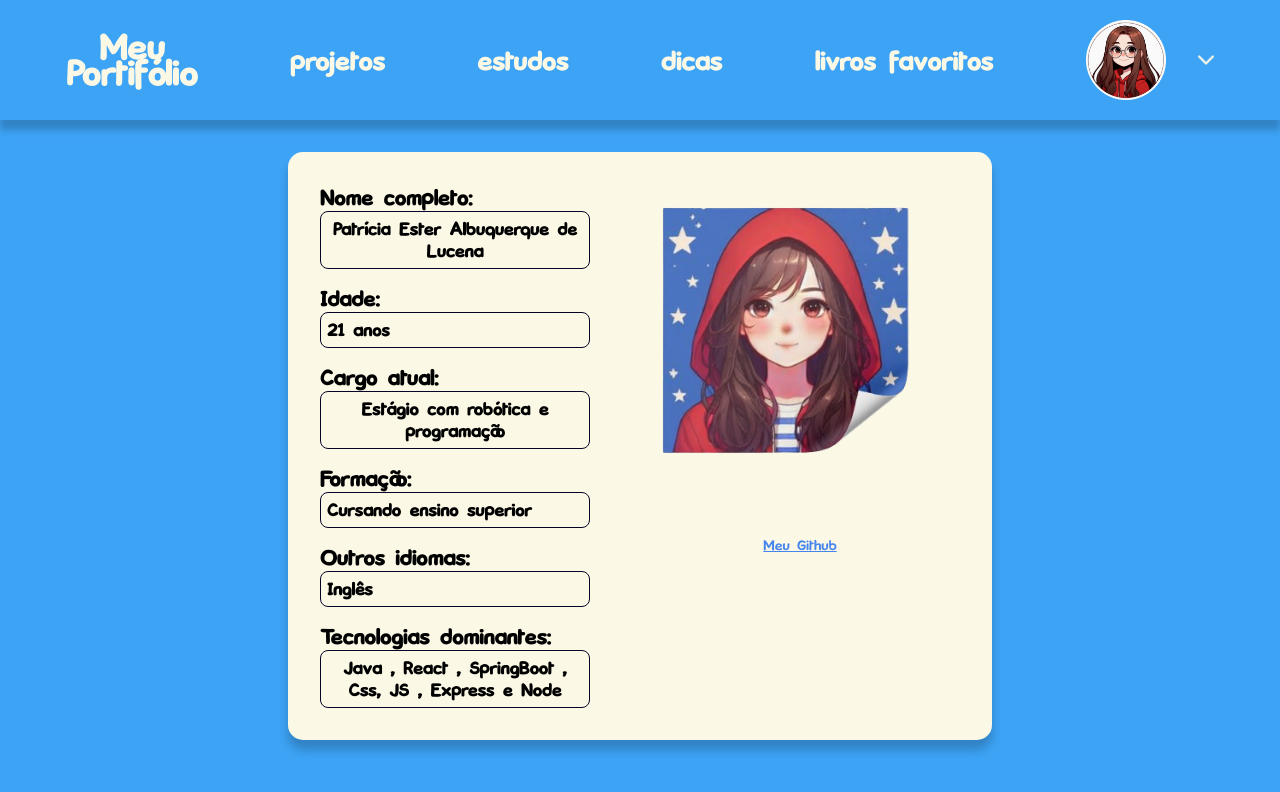
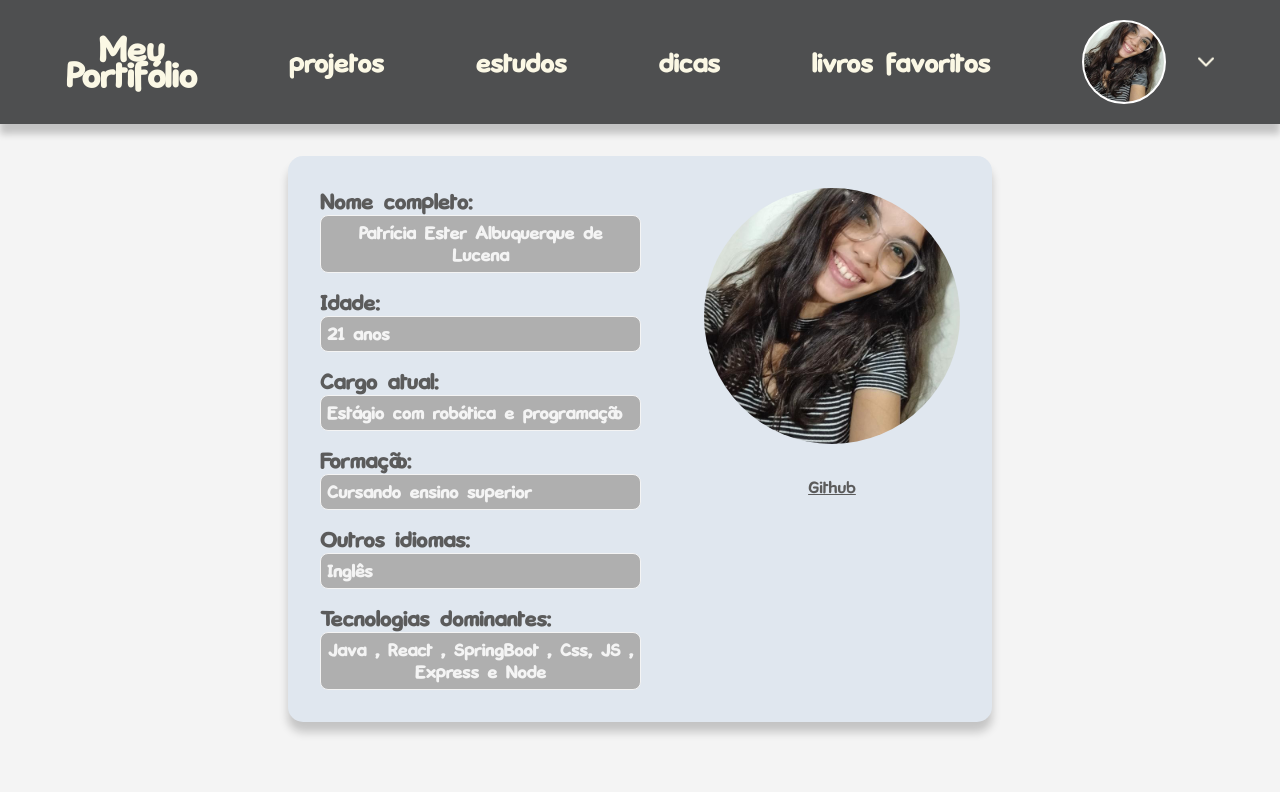
Before and after one commit to Patyadl/MeuPortifolio, a React (Vite) app: page /sobre in a window 1280 px wide. Shown: the top 792 px of the page. Built offline with nearby package versions, Linux system fonts and the light colour scheme.

Commit message:
modificando estilo do portifólio e adicionando imagens

```diff
--- a/src/components/Estudos/estudos.css
+++ b/src/components/Estudos/estudos.css
@@ -4,7 +4,7 @@
     margin-top: 4rem;
     text-align: center;
     color: #040027;
-    background:#FBF8E5;
+    background-color: #e0e7ef;
     padding: 10px;
     width: 40%;
   border-radius: 5px;
@@ -55,7 +55,7 @@
     border-radius: 15px;
     margin-bottom: 5rem;
     margin: 2rem;
-    background-color: #f7f6f15a;
+    background-color: #e0e7ef;
 }
 #texto{
     text-align: justify;
--- a/src/components/Home/home.css
+++ b/src/components/Home/home.css
@@ -5,7 +5,7 @@
 
 }
 body {
-    background-color: #3DA3F5;
+    background-color: #f4f4f4;
     margin: 0;
     padding: 0;
 }
@@ -18,15 +18,15 @@ body {
     left: 0;
     width: 200px;
     height: 100px;
-    background:#FBF8E5;
+    background:#4e4f50;
     border-radius: 50% / 100% 100% 0 0;
     overflow: hidden;
 
 }
 #semicirculo h1 {
     text-align: center;
-    color: #070328;
-    font-size: xx-large;
+    color: #f4f4f4;
+    font-size: x-large;
     line-height: 1;
     display: flex;
     justify-content: center;
@@ -39,7 +39,7 @@ body {
     right: 0;
 }
 #imgMenina {
-    background-image: url("../../assets/avatarMenina.png");
+    background-image: url("../../assets/emogiMusic.png");
     background-size: contain;
     background-repeat: no-repeat;
     padding: 5rem;
--- a/src/components/Livros/livros.css
+++ b/src/components/Livros/livros.css
@@ -37,14 +37,14 @@
    display: flex;
 justify-content: center;
 align-items: center;
-border-radius: 15px;
+border-radius: 5px;
 padding: 15px 8px;
 width: 65%;
 font-size: medium;
 color: #040027;
 background-color: #e0e7ef;
 margin-top: 1rem;
-box-shadow: 0px 5px 8px rgba(0, 0, 0, 0.6);
+box-shadow: 0px 2px 8px rgba(0, 0, 0, 0.6);
 text-align: center;
 }
 
@@ -59,9 +59,10 @@ text-align: center;
  display: flex;
  flex-direction: row;
         flex-wrap: wrap;
+        margin-top: 2rem;
       }
       .livro #nota{
-     border-radius: 15px;
+     border-radius: 5px;
      padding: 10px 6px;
      font-size: small;
 
--- a/src/components/NavBar/nav.css
+++ b/src/components/NavBar/nav.css
@@ -8,7 +8,7 @@ nav #logo {
 }
 
 nav {
-    background-color: #3DA3F5;
+    background-color: #4e4f50;
     color: #FBF8E5;
     display: flex;
     justify-content: space-around;
@@ -29,11 +29,13 @@ nav {
     color: #070328;
   }
 .imgPerfil {
-    background-image: url("../../assets/avatarPerfil.png");
+    background-image: url("../../assets/eu.jpg");
     background-size: contain;
     background-repeat: no-repeat;
     padding: 2.50rem;
     margin: 0;
+    border-radius: 50%;
+    border: white solid 2px;
 }
 .seta {
     background-image: url("../../assets/arrow.png");
--- a/src/components/Projects/projects.css
+++ b/src/components/Projects/projects.css
@@ -29,10 +29,12 @@
     overflow: hidden;
     background-color: #f7f6f15a;
 }
+
 #txt {
     color: #040027;
     text-align: justify;
     padding: 1rem;
+    font-size: large;
     overflow-wrap: break-word;
 }
 .embarque{
@@ -95,7 +97,7 @@ margin-top: 2rem;
     background-color: #f7f6f15a;
 }
 .universidade-projetos #txt{
-    font-size: xx-large;
+    font-size: large;
     text-align: center;
 }
 .universidade-projetos .images {
@@ -107,13 +109,19 @@ margin-top: 2rem;
     background-size: cover;
     background-position: center;
     background-repeat: no-repeat;
-    padding: 2rem;
-    border-radius: 20px;
+    padding: 0.5rem;
+    border-radius: 20px black;
+
+}
+.projetoStart:hover , .universidade:hover, .universidade-projetos:hover{
+    background-color: #e0e7ef;
 }
 
-.universidade-projetos .images {
+
+.universidade-projetos .images img {
     display: flex;
     justify-content: center;
+
 }
 
 .projetoBora, .projetoConfeit{
--- a/src/components/SobreMim/sobre.css
+++ b/src/components/SobreMim/sobre.css
@@ -2,12 +2,22 @@
 .sobre3 #infos{
     display: flex;
     font-size: medium;
-    border: 1.85px solid #070328;
+    border: 1.85px solid #f4f4f4;
     border-radius: 8px;
    padding: 6px;
    width: 80%;
    text-align: center;
+   background-color: #afafaf;
+
 }
+.sobre3 h2 span{
+    color: #f4f4f4;
+}
+
+.sobre3 h2{
+    color: #5B5B5B;
+}
+
 .sobre3 #infos:hover{
     background-color:#0703286e;
     color: #FBF8E5;
@@ -23,7 +33,7 @@
 }
 .sobre2{
     width: 50%;
-    background:#FBF8E5;
+    background:#e0e7ef;
     padding: 2rem;
     border-radius: 15px;
 display: flex;
@@ -37,15 +47,17 @@ box-shadow: 0px 10px 10px rgba(0, 0, 0, 0.2);
 }
 
 .avatarSobre {
-    background-image: url("../../assets/avatarSobre.png");
+    background-image: url("../../assets/eu.jpg");
     background-size: contain;
     background-repeat: no-repeat;
-    padding: 10rem;
+    padding: 8rem;
+    border-radius: 50%;
 }
 
 
 #linkGithub{
-    color: #4585ed;
+    color: #5B5B5B;
+    font-size: larger;
 }
 
 @media only screen and (max-width: 800px) {
@@ -55,10 +67,14 @@ box-shadow: 0px 10px 10px rgba(0, 0, 0, 0.2);
     flex-direction: column-reverse;
    }
    .avatarSobre {
+   width: 2px;
+    margin-bottom: -5rem;
     padding: 5rem;
-    margin-left: 1rem;
-    margin-bottom: -5rem;
-   }
+    border-radius: 50%;
+    overflow: hidden;
+    object-fit: cover;
+}
+
    #linkGithub{
     margin-bottom: 2rem;
    }
--- a/src/components/SobreMim/sobre.jsx
+++ b/src/components/SobreMim/sobre.jsx
@@ -20,7 +20,7 @@ const Sobre = ({ isExpanded }) => {return (
     </div>
 <div>
 <div className={"avatarSobre"}></div>
-<a id={"linkGithub"}  href="https://github.com/Patyadl">Meu Github</a>
+<a id={"linkGithub"}  href="https://github.com/Patyadl">Github</a>
 </div>
 </div>
 
```
Also changed, not shown: src/assets/emogiMusic.png (added), src/assets/eu.jpg (added).
